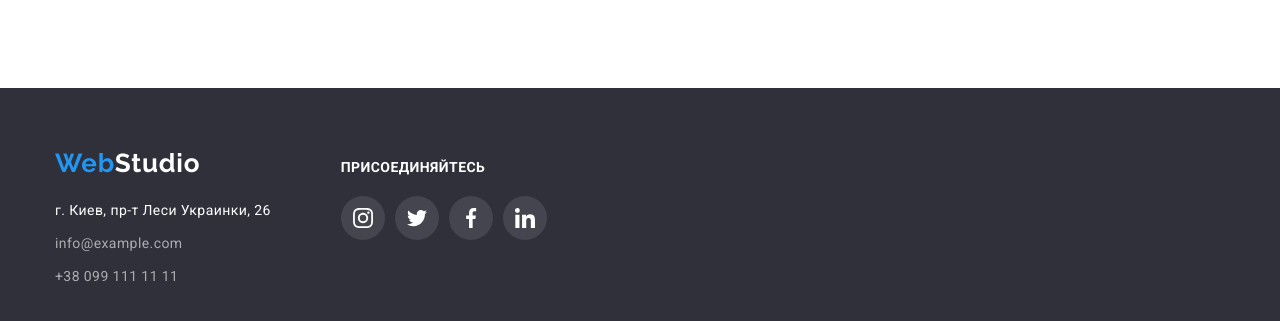
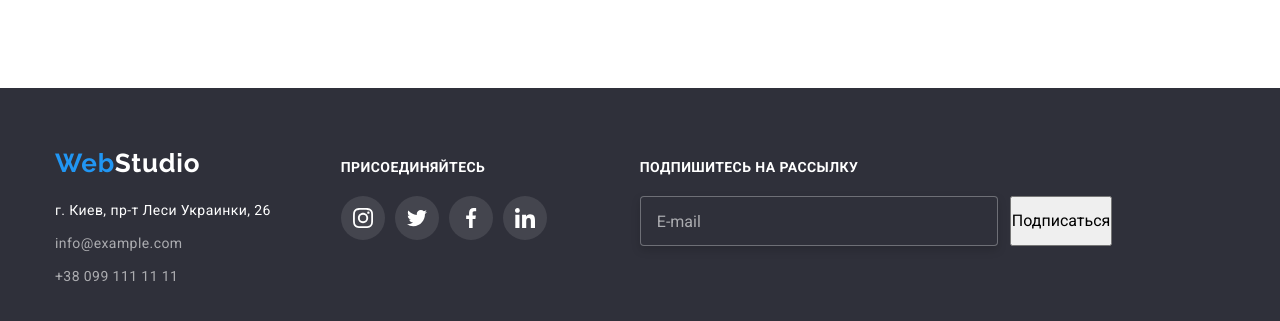
Before and after one commit to LanOks13/goit-markup-hw-06, a plain HTML site: page index.html in a window 1280 px wide. Shown: the part 2589-2910 px from the top of the page. Drawn offline with nearby package versions, Linux system fonts and the light colour scheme.

Commit message:
Внесено зміни у footer.

```diff
--- a/css/styles.css
+++ b/css/styles.css
@@ -587,6 +587,7 @@ img {
   align-items: baseline;
 }
 
+/* ============= Footer-Address ============= */
 .footer-address {
   margin-right: 70px;
 }
@@ -639,6 +640,7 @@ address .item:not(:last-child) {
 
 /* ============= FOOTER - Social Links ============= */
 
+/* .footer-form-title, */
 .footer-social-subscribe {
   font-weight: bold;
   font-size: 14px;
@@ -896,3 +898,42 @@ address .item:not(:last-child) {
 .close-black-svg {
   fill: #000000;
 }
+
+/* ============= Форма подписки на рассылку в футере ============= */
+.footer-form {
+  margin-left: 93px;
+}
+
+.footer-form-field {
+  display: flex;
+}
+
+.footer-form-title {
+  font-weight: bold;
+  font-size: 14px;
+  line-height: 1.14;
+  letter-spacing: 0.03em;
+  text-transform: uppercase;
+  color: var(--alt-text-cl);
+  margin-bottom: 20px;
+}
+
+.footer-form input {
+  width: 358px;
+  height: 50px;
+  margin-right: 12px;
+  padding-left: 16px;
+
+  background: var(--black-bg-cl);
+  border: 1px solid rgba(255, 255, 255, 0.3);
+  box-sizing: border-box;
+  filter: drop-shadow(0px 4px 4px rgba(0, 0, 0, 0.15));
+  border-radius: 4px;
+}
+
+.form-input::placeholder {
+  font-weight: normal;
+  font-size: 16px;
+  line-height: 1.25;
+  color: var(--secondary-text-cl);
+}
--- a/index.html
+++ b/index.html
@@ -464,6 +464,7 @@
     <footer class="footer">
       <div class="container">
         <div class="footer-row">
+          <!-- ============= Footer-Address =============-->
           <div class="footer-address">
             <a href="./index.html" class="link-logo-footer" lang="en"
               >Web<span class="sublogo-footer">Studio</span></a
@@ -529,6 +530,27 @@
               </li>
             </ul>
           </div>
+
+          <!-- ============= Форма подписки на рассылку в футере =============-->
+          <form class="footer-form">
+            <p class="footer-form-title">Подпишитесь на рассылку</p>
+            <div class="footer-form-field">
+              <label class="form-field">
+                <input
+                  type="email"
+                  class="form-input"
+                  name="email"
+                  placeholder="E-mail"
+                />
+              </label>
+              <button type="submit" class="footer-submit-button">
+                Подписаться
+                <!-- <svg>
+                  <use></use>
+                </svg> -->
+              </button>
+            </div>
+          </form>
         </div>
       </div>
     </footer>
```
Also changed, not shown: images/icons/icons for homework#6/unoptimized/email-black.svg (added), images/icons/icons for homework#6/unoptimized/person-black.svg (added), images/icons/icons for homework#6/unoptimized/phone-black.svg (added).
